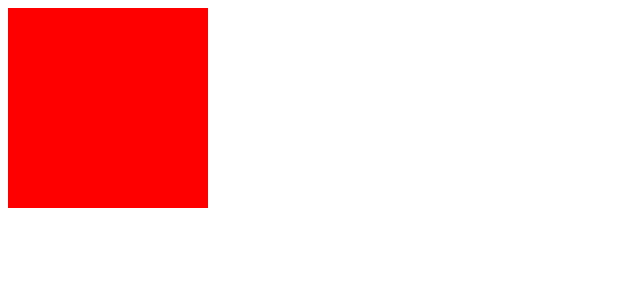
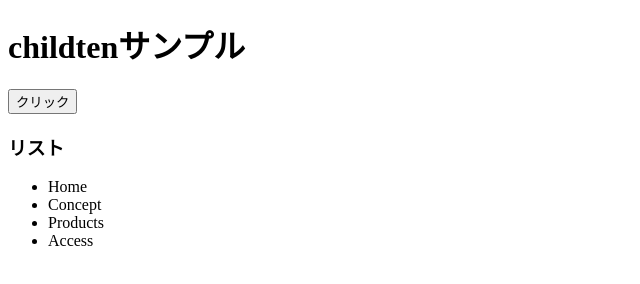
Before and after one commit to KanameAraki/JavaScript, a plain HTML site: page jQuery-Lesson/index.html in a window 1280 px wide. Shown: the whole page, without its empty margins (0-640 px from the left). Drawn offline with Linux system fonts and the light colour scheme.

Commit message:
[Finish]c7

```diff
--- a/jQuery-Lesson/app.css
+++ b/jQuery-Lesson/app.css
@@ -1,10 +1,24 @@
-.box1{
-  /* display: none; */
-  background-color: #FF0000;
+/* .box1{
+  display: none;
+  background-color: #FFFFFF;
   height: 200px;
   width: 200px;
+  float:left;
+} */
+
+/* .box1-ext{
+  border: 10px solid black;
+} */
+
+/* .bg1{
+  background-color:#FFAAAA ;
 }
-
-.box1-ext{
-  border: 10px solid black;
+.bg2{
+  background-color:#FFBBBB ;
 }
+.bg3{
+  background-color:#FFCCCC ;
+}
+.bg4{
+  background-color:#FFDDDD ;
+} */
--- a/jQuery-Lesson/app.js
+++ b/jQuery-Lesson/app.js
@@ -56,11 +56,40 @@
 //   });
 // });
 
+// $(function () {
+//   $(".box1").on("click", function () {
+//     $(".box1").addClass("box1-ext");
+//   });
+//   $(".box1").mouseout(function () {
+//     $(".box1").removeClass("box1-ext");
+//   });
+// });
+
+
+
+// $(function () {
+//   $(".bg1").on("click", function () {
+//     $(".bg1").slideUp();
+//   });
+//   $(".bg2").on("click", function () {
+//     $(".bg2").slideUp();
+//   });
+//   $(".bg3").on("click", function () {
+//     $(".bg3").slideUp();
+//   });
+//   $(".bg4").on("click", function () {
+//     $(".bg4").slideUp();
+//   });
+// });
+
+// $(function () {
+//   $(".box1").on("click", function () {
+//     $(this).slideUp();
+//   });
+// });
+
 $(function () {
-  $(".box1").on("click", function () {
-    $(".box1").addClass("box1-ext");
-  });
-  $(".box1").mouseout(function () {
-    $(".box1").removeClass("box1-ext");
+  $("button").on("click", function () {
+    $("ul").children().css("color", "red");
   });
 });
--- a/jQuery-Lesson/index.html
+++ b/jQuery-Lesson/index.html
@@ -10,7 +10,23 @@
 
 <body>
 
-  <div class="box1"></div>
+  <!-- <div class="box">
+    <div class="box1 bg1"></div>
+    <div class="box1 bg2"></div>
+    <div class="box1 bg3"></div>
+    <div class="box1 bg4"></div>
+  </div> -->
+
+  <h1>childtenサンプル</h1>
+  <button>クリック</button>
+  <h3>リスト</h3>
+  <ul>
+    <li>Home</li>
+    <li>Concept</li>
+    <li>Products</li>
+    <li>Access</li>
+  </ul>
+
   <script src="jquery.min.js"></script>
   <script src="app.js"></script>
 
```
